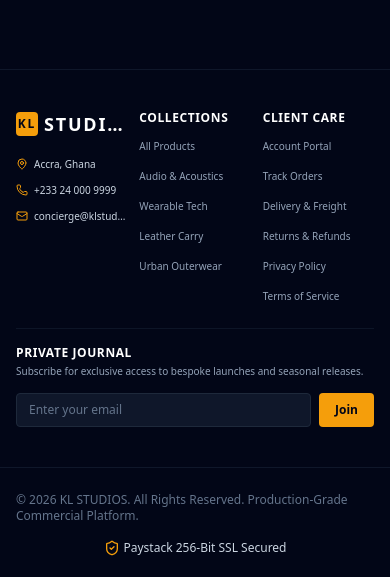
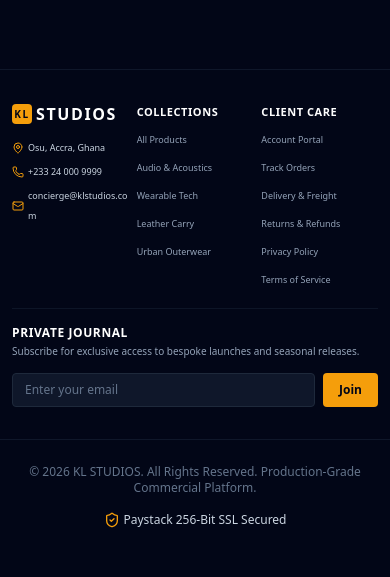
Before and after one commit to klstudios01/ECOMMERCE-SITE, a Next.js app: page / in a window 390 px wide. Shown: the part 6185-6762 px from the top of the page. After the commit the page ends 6737 px from the top, so only its background shows below. Built offline with nearby package versions, Linux system fonts and the light colour scheme; no server answers; the database is empty.

Commit message:
style: optimize 3 in a row grid footer for mobile view typography and spacing

```diff
--- a/src/components/layout/Footer.tsx
+++ b/src/components/layout/Footer.tsx
@@ -19,36 +19,36 @@
 
   return (
     <footer className="bg-slate-950 border-t border-slate-900 text-slate-400 text-sm">
-      <div className="max-w-7xl mx-auto px-4 sm:px-8 py-10 sm:py-14 grid grid-cols-3 gap-3 sm:gap-8 lg:gap-12">
+      <div className="max-w-7xl mx-auto px-3 sm:px-8 py-8 sm:py-14 grid grid-cols-3 gap-2 sm:gap-8 lg:gap-12">
         {/* Column 1: Brand & Contact */}
-        <div className="space-y-3 sm:space-y-4">
-          <Link href="/" className="flex items-center gap-1.5 font-bold tracking-widest text-lg sm:text-2xl text-white">
-            <span className="w-6 h-6 sm:w-8 sm:h-8 rounded bg-gold-500 text-slate-950 flex items-center justify-center text-xs sm:text-base font-black">KL</span>
+        <div className="space-y-2 sm:space-y-4">
+          <Link href="/" className="flex items-center gap-1 font-bold tracking-widest text-base sm:text-2xl text-white">
+            <span className="w-5 h-5 sm:w-8 sm:h-8 rounded bg-gold-500 text-slate-950 flex items-center justify-center text-[10px] sm:text-base font-black shrink-0">KL</span>
             <span className="truncate">STUDIOS</span>
           </Link>
           <p className="text-slate-400 text-[10px] sm:text-xs leading-tight sm:leading-relaxed hidden sm:block">
             Crafting luxury acoustics, titanium timepieces, and full-grain Italian leather carry.
           </p>
-          <div className="space-y-1.5 sm:space-y-2 text-[10px] sm:text-xs pt-1 sm:pt-2">
-            <div className="flex items-center gap-1.5 sm:gap-2.5 text-slate-300">
+          <div className="space-y-1 sm:space-y-2 text-[9px] sm:text-xs pt-1">
+            <div className="flex items-center gap-1 sm:gap-2.5 text-slate-300">
               <MapPin className="w-3 h-3 sm:w-4 sm:h-4 text-gold-500 shrink-0" />
-              <span className="truncate">Accra, Ghana</span>
+              <span>Osu, Accra, Ghana</span>
             </div>
-            <div className="flex items-center gap-1.5 sm:gap-2.5 text-slate-300">
+            <div className="flex items-center gap-1 sm:gap-2.5 text-slate-300">
               <Phone className="w-3 h-3 sm:w-4 sm:h-4 text-gold-500 shrink-0" />
-              <span className="truncate">+233 24 000 9999</span>
+              <span>+233 24 000 9999</span>
             </div>
-            <div className="flex items-center gap-1.5 sm:gap-2.5 text-slate-300">
+            <div className="flex items-center gap-1 sm:gap-2.5 text-slate-300">
               <Mail className="w-3 h-3 sm:w-4 sm:h-4 text-gold-500 shrink-0" />
-              <span className="truncate">concierge@klstudios.com</span>
+              <span className="break-all sm:break-normal">concierge@klstudios.com</span>
             </div>
           </div>
         </div>
 
         {/* Column 2: Collections */}
-        <div className="space-y-2 sm:space-y-3">
-          <h4 className="text-white text-xs sm:text-sm font-bold tracking-wider uppercase">Collections</h4>
-          <ul className="space-y-1.5 sm:space-y-2.5 text-[10px] sm:text-xs">
+        <div className="space-y-1.5 sm:space-y-3">
+          <h4 className="text-white text-[11px] sm:text-sm font-bold tracking-wider uppercase">Collections</h4>
+          <ul className="space-y-1 sm:space-y-2.5 text-[9px] sm:text-xs font-medium">
             <li><Link href="/shop" className="hover:text-gold-400 transition-colors block py-0.5">All Products</Link></li>
             <li><Link href="/shop?category=audio-acoustics" className="hover:text-gold-400 transition-colors block py-0.5">Audio & Acoustics</Link></li>
             <li><Link href="/shop?category=wearable-tech" className="hover:text-gold-400 transition-colors block py-0.5">Wearable Tech</Link></li>
@@ -58,9 +58,9 @@
         </div>
 
         {/* Column 3: Client Care */}
-        <div className="space-y-2 sm:space-y-3">
-          <h4 className="text-white text-xs sm:text-sm font-bold tracking-wider uppercase">Client Care</h4>
-          <ul className="space-y-1.5 sm:space-y-2.5 text-[10px] sm:text-xs">
+        <div className="space-y-1.5 sm:space-y-3">
+          <h4 className="text-white text-[11px] sm:text-sm font-bold tracking-wider uppercase">Client Care</h4>
+          <ul className="space-y-1 sm:space-y-2.5 text-[9px] sm:text-xs font-medium">
             <li><Link href="/account" className="hover:text-gold-400 transition-colors block py-0.5">Account Portal</Link></li>
             <li><Link href="/account?tab=orders" className="hover:text-gold-400 transition-colors block py-0.5">Track Orders</Link></li>
             <li><Link href="/delivery-policy" className="hover:text-gold-400 transition-colors block py-0.5">Delivery & Freight</Link></li>
@@ -105,7 +105,7 @@
 
       {/* Bottom Bar */}
       <div className="border-t border-slate-900 bg-slate-950 py-6 px-4 sm:px-8">
-        <div className="max-w-7xl mx-auto flex flex-col sm:flex-row items-center justify-between gap-4 text-xs text-slate-500">
+        <div className="max-w-7xl mx-auto flex flex-col sm:flex-row items-center justify-between gap-4 text-xs text-slate-500 text-center sm:text-left">
           <p>© 2026 KL STUDIOS. All Rights Reserved. Production-Grade Commercial Platform.</p>
           <div className="flex items-center gap-4 text-slate-400">
             <span className="flex items-center gap-1 text-slate-300">
```
